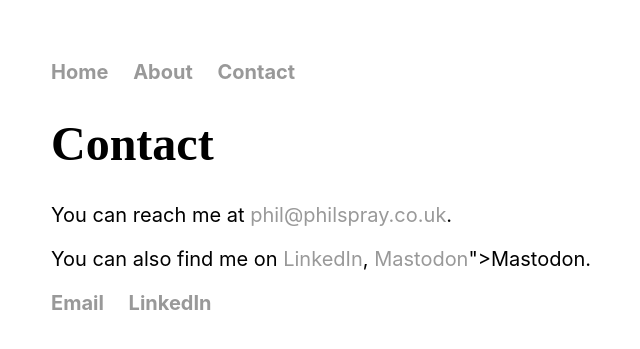
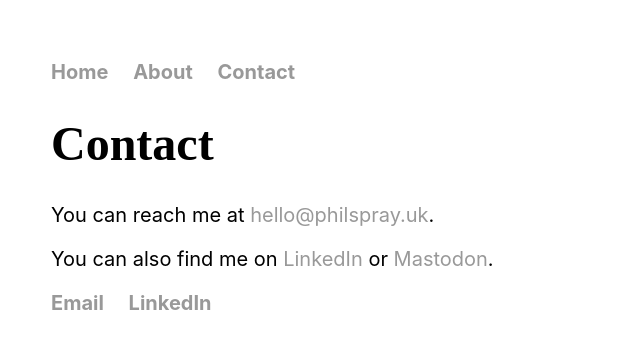
Before and after one commit to philsprayuk/philsprayuk.github.io, a Jekyll site: the page built from contact/index.html, in a window 1280 px wide. Shown: the top 349 px of the page, without its empty margins (141-781 px from the left). Built offline with Jekyll 4.4.1, drawn with Linux system fonts in a browser that asks for light colours.

Commit message:
Deleting extra text

```diff
--- a/contact/index.html
+++ b/contact/index.html
@@ -4,6 +4,6 @@ title: Contact Phil Spray
 ---
 <div class="contact">
         <h1>Contact</h1>
-        <p>You can reach me at <a href="mailto: phil@philspray.co.uk">phil@philspray.co.uk</a>.</p>
-        <p>You can also find me on <a href="https://www.linkedin.com/in/philspray/">LinkedIn</a>, <a rel="me" href="https://mastodon.me.uk/@philspray">Mastodon</a>">Mastodon</a>.</p>
+        <p>You can reach me at <a href="mailto: hello@philspray.uk">hello@philspray.uk</a>.</p>
+        <p>You can also find me on <a href="https://www.linkedin.com/in/philspray/">LinkedIn</a> or <a rel="me" href="https://mastodon.me.uk/@philspray">Mastodon</a>.</p>
 </div>
```
